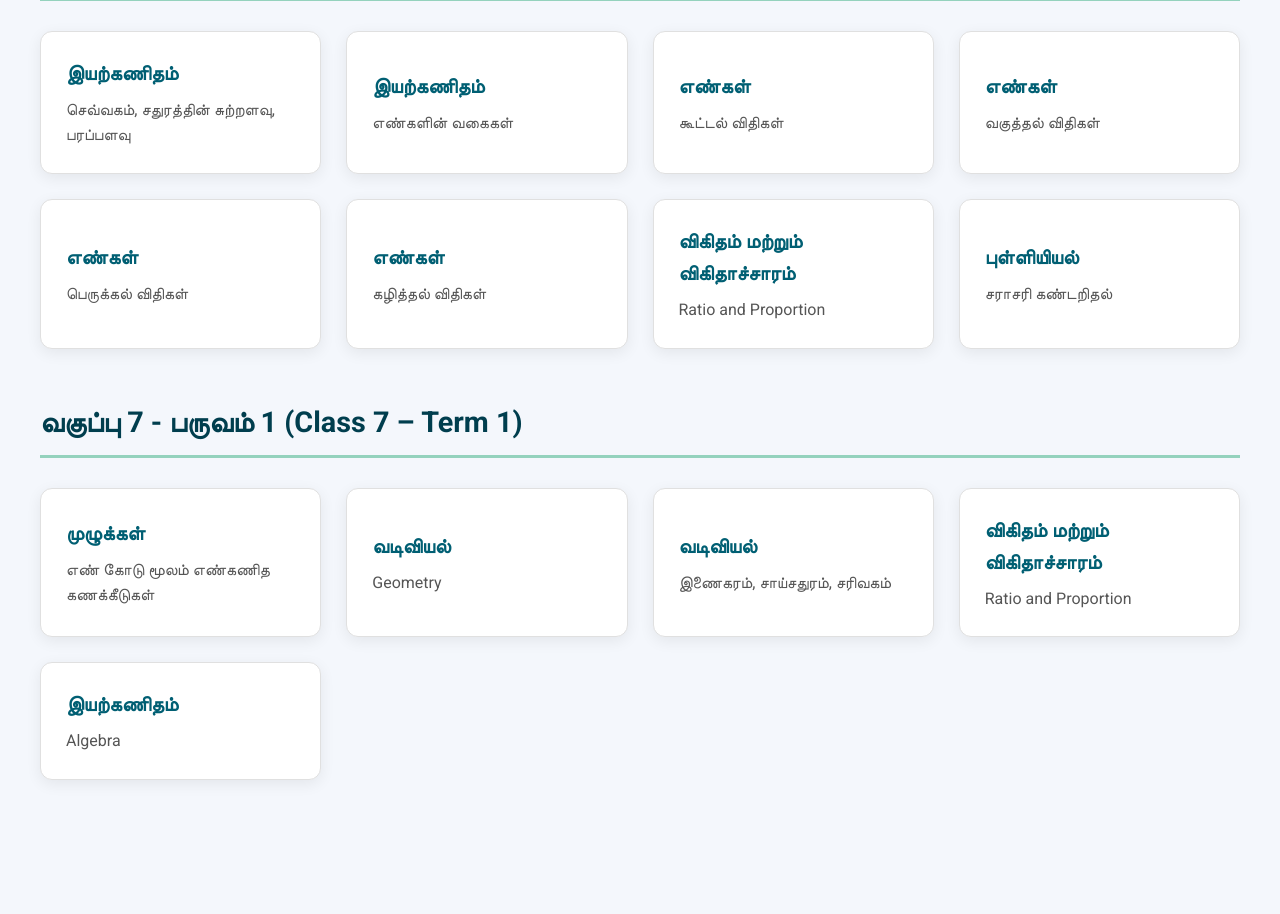
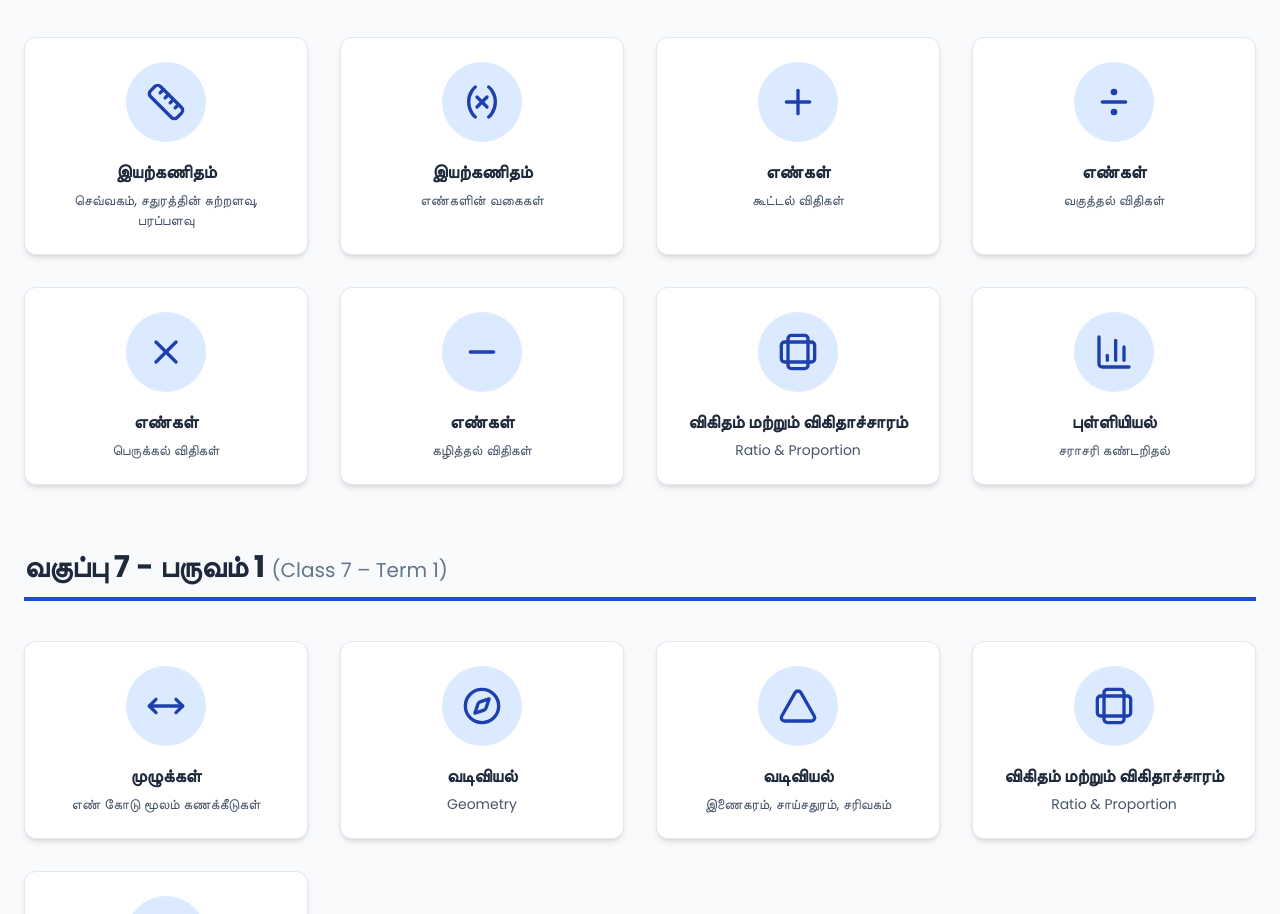
Before and after one commit to KSPIII-Kanya/Kalike-Math-Simulations, a plain HTML site: page index.html in a window 1280 px wide. Shown: the part 283-1197 px from the top of the page. Before the commit the page ends 1113 px from the top, so only its background shows below. Drawn offline with nearby package versions, Linux system fonts and the light colour scheme; a web font is replaced by a local one.

Commit message:
Update index.html

```diff
--- a/index.html
+++ b/index.html
@@ -4,188 +4,167 @@
     <meta charset="UTF-8">
     <meta name="viewport" content="width=device-width, initial-scale=1.0">
     <title>கன்ய சம்பூர்ணா திட்டம்</title>
-  <link rel="preconnect" href="https://fonts.googleapis.com">
-  <link rel="preconnect" href="https://fonts.gstatic.com" crossorigin>
-  <link href="https://fonts.googleapis.com/css2?family=Roboto:wght@400;500;700&display=swap" rel="stylesheet">
+    <script src="https://cdn.tailwindcss.com"></script>
+    <link href="https://fonts.googleapis.com/css2?family=Tiro+Tamil:ital@0;1&family=Poppins:wght@400;500;700&display=swap" rel="stylesheet">
+    <script src="https://unpkg.com/lucide@latest"></script>
+
     <style>
         body {
-      font-family: 'Roboto', sans-serif;
-      background-color: #f4f7fc;
-      color: #333;
-      margin: 0;
-      line-height: 1.6;
+            font-family: 'Poppins', sans-serif;
+            background-color: #f0f4f8; /* A light blue-grey background */
         }
-
-    .page-header {
-      background: linear-gradient(135deg, #005f73, #0a9396);
-      color: #ffffff;
-      padding: 40px 20px;
-      text-align: center;
-      box-shadow: 0 2px 10px rgba(0, 0, 0, 0.1);
+        .font-tiro-tamil {
+            font-family: 'Tiro Tamil', serif;
         }
-
-    .page-header h1 {
-      margin: 0;
-      font-size: 2.5em;
-      font-weight: 700;
+        .header-dark-blue {
+            background: linear-gradient(135deg, #0d47a1, #1976d2); /* Professional dark blue gradient */
         }
-
-    .page-header .subheading {
-      margin: 10px 0 0;
-      font-size: 1.2em;
-      font-weight: 400;
-      opacity: 0.9;
+        .card {
+            transition: transform 0.3s ease-in-out, box-shadow 0.3s ease-in-out;
+            border: 1px solid #e2e8f0;
         }
-
-    .container {
-      max-width: 1200px;
-      margin: 40px auto;
-      padding: 0 20px;
+        .card:hover {
+            transform: translateY(-6px);
+            box-shadow: 0 10px 20px rgba(0, 0, 0, 0.1);
         }
-
-    .class-section {
-      margin-bottom: 50px;
+        .card-icon-wrapper {
+            transition: transform 0.3s ease-in-out, background-color 0.3s;
         }
-
-    .class-section h2 {
-      font-size: 1.8em;
-      color: #003e4e;
-      border-bottom: 3px solid #94d2bd;
-      padding-bottom: 10px;
-      margin-bottom: 30px;
-    }
-
-    .simulations-grid {
-      display: grid;
-      grid-template-columns: repeat(auto-fill, minmax(280px, 1fr));
-      gap: 25px;
-    }
-
-    .card {
-      background-color: #ffffff;
-      border-radius: 12px;
-      box-shadow: 0 4px 15px rgba(0, 0, 0, 0.07);
-      padding: 25px;
-      text-decoration: none;
-      color: inherit;
-      transition: transform 0.3s ease, box-shadow 0.3s ease;
-      display: flex;
-      flex-direction: column;
-      justify-content: center;
-      border: 1px solid #e0e0e0;
-    }
-
-    .card:hover {
-      transform: translateY(-8px);
-      box-shadow: 0 10px 25px rgba(0, 0, 0, 0.1);
-    }
-
-    .card h3 {
-      margin: 0 0 8px 0;
-      color: #005f73;
-      font-size: 1.25em;
-    }
-
-    .card p {
-      margin: 0;
-      font-size: 1em;
-      color: #555;
-    }
-
-    @media (max-width: 768px) {
-      .page-header h1 {
-        font-size: 2em;
-      }
-      .page-header .subheading {
-        font-size: 1em;
-      }
-      .class-section h2 {
-        font-size: 1.5em;
-      }
-    }
-
-    @media (max-width: 480px) {
-      .page-header {
-        padding: 30px 15px;
-      }
-      .simulations-grid {
-        grid-template-columns: 1fr;
-      }
+        .card:hover .card-icon-wrapper {
+            transform: scale(1.05);
+            background-color: #bbdefb; /* A slightly darker blue on hover */
         }
     </style>
 </head>
-<body>
+<body class="bg-slate-50">
 
-  <header class="page-header">
-    <h1>கன்ய சம்பூர்ணா திட்டம் / கன்யா பெண்கள் கல்வி திட்டம்</h1>
-    <p class="subheading">இத்திட்டம் TITAN மற்றும் KALIKE நிறுவனங்களின் பங்களிப்புடன் செயல்படுத்தப்படுகிறது</p>
+    <!-- Header Section -->
+    <header class="header-dark-blue text-white shadow-lg">
+        <div class="container mx-auto px-6 py-10 text-center">
+            <!-- Header icon has been removed as requested -->
+            <h1 class="text-4xl md:text-5xl font-bold font-tiro-tamil mb-3">கன்ய சம்பூர்ணா திட்டம்/கன்யா பெண்கள் கல்வி திட்டம்</h1>
+            <p class="mt-2 max-w-2xl mx-auto text-base opacity-90">இத்திட்டம் TITAN மற்றும் KALIKE நிறுவனங்களின் பங்களிப்புடன் செயல்படுத்தப்படுகிறது</p>
+        </div>
     </header>
 
-  <main class="container">
-    <section class="class-section">
-      <h2>வகுப்பு 6 - பருவம் 1 (Class 6 – Term 1)</h2>
-      <div class="simulations-grid">
-        <a href="Class%206/Term%201/Class%206%20_%20Term%201%20_%20Algebra%20_%20Perimeter,%20Area%20of%20Rectangle,%20Square.html" class="card" target="_blank">
-          <h3>இயற்கணிதம்</h3>
-          <p>செவ்வகம், சதுரத்தின் சுற்றளவு, பரப்பளவு</p>
+    <!-- Main Content -->
+    <main class="container mx-auto px-6 py-16">
+
+        <!-- Class 6 Section -->
+        <section class="mb-16">
+            <h2 class="text-3xl font-bold text-slate-800 mb-10 pb-3 border-b-4 border-blue-700">
+                வகுப்பு 6 - பருவம் 1 <span class="text-xl font-normal text-slate-500">(Class 6 – Term 1)</span>
+            </h2>
+            <div class="grid grid-cols-1 sm:grid-cols-2 md:grid-cols-3 lg:grid-cols-4 gap-8">
+                <!-- Card Start -->
+                <a href="#" class="card bg-white rounded-xl shadow-md p-6 flex flex-col items-center text-center">
+                    <div class="w-20 h-20 mb-4 bg-blue-100 text-blue-800 rounded-full flex items-center justify-center card-icon-wrapper">
+                        <i data-lucide="ruler" class="w-10 h-10"></i>
+                    </div>
+                    <h3 class="text-lg font-semibold text-slate-800">இயற்கணிதம்</h3>
+                    <p class="text-slate-600 text-sm mt-1">செவ்வகம், சதுரத்தின் சுற்றளவு, பரப்பளவு</p>
                 </a>
-        <a href="Class%206/Term%201/Class%206%20_%20Term%201%20_%20Algebra%20_%20Types%20of%20Numbers.html" class="card" target="_blank">
-          <h3>இயற்கணிதம்</h3>
-          <p>எண்களின் வகைகள்</p>
+                <!-- Card End -->
+                <a href="#" class="card bg-white rounded-xl shadow-md p-6 flex flex-col items-center text-center">
+                    <div class="w-20 h-20 mb-4 bg-blue-100 text-blue-800 rounded-full flex items-center justify-center card-icon-wrapper">
+                        <i data-lucide="variable" class="w-10 h-10"></i>
+                    </div>
+                    <h3 class="text-lg font-semibold text-slate-800">இயற்கணிதம்</h3>
+                    <p class="text-slate-600 text-sm mt-1">எண்களின் வகைகள்</p>
                 </a>
-        <a href="Class%206/Term%201/Class%206%20_%20Term%201%20_%20Numbers%20_%20Addition%20Rules.html" class="card" target="_blank">
-          <h3>எண்கள்</h3>
-          <p>கூட்டல் விதிகள்</p>
+                 <a href="#" class="card bg-white rounded-xl shadow-md p-6 flex flex-col items-center text-center">
+                    <div class="w-20 h-20 mb-4 bg-blue-100 text-blue-800 rounded-full flex items-center justify-center card-icon-wrapper">
+                        <i data-lucide="plus" class="w-10 h-10"></i>
+                    </div>
+                    <h3 class="text-lg font-semibold text-slate-800">எண்கள்</h3>
+                    <p class="text-slate-600 text-sm mt-1">கூட்டல் விதிகள்</p>
                 </a>
-        <a href="Class%206/Term%201/Class%206%20_%20Term%201%20_%20Numbers%20_%20Division%20Rules.html" class="card" target="_blank">
-          <h3>எண்கள்</h3>
-          <p>வகுத்தல் விதிகள்</p>
+                <a href="#" class="card bg-white rounded-xl shadow-md p-6 flex flex-col items-center text-center">
+                    <div class="w-20 h-20 mb-4 bg-blue-100 text-blue-800 rounded-full flex items-center justify-center card-icon-wrapper">
+                        <i data-lucide="divide" class="w-10 h-10"></i>
+                    </div>
+                    <h3 class="text-lg font-semibold text-slate-800">எண்கள்</h3>
+                    <p class="text-slate-600 text-sm mt-1">வகுத்தல் விதிகள்</p>
                 </a>
-        <a href="Class%206/Term%201/Class%206%20_%20Term%201%20_%20Numbers%20_%20Multiplication%20Rules.html" class="card" target="_blank">
-          <h3>எண்கள்</h3>
-          <p>பெருக்கல் விதிகள்</p>
+                <a href="#" class="card bg-white rounded-xl shadow-md p-6 flex flex-col items-center text-center">
+                    <div class="w-20 h-20 mb-4 bg-blue-100 text-blue-800 rounded-full flex items-center justify-center card-icon-wrapper">
+                        <i data-lucide="x" class="w-10 h-10"></i>
+                    </div>
+                    <h3 class="text-lg font-semibold text-slate-800">எண்கள்</h3>
+                    <p class="text-slate-600 text-sm mt-1">பெருக்கல் விதிகள்</p>
                 </a>
-        <a href="Class%206/Term%201/Class%206%20_%20Term%201%20_%20Numbers%20_%20Subtraction%20Rules.html" class="card" target="_blank">
-          <h3>எண்கள்</h3>
-          <p>கழித்தல் விதிகள்</p>
+                <a href="#" class="card bg-white rounded-xl shadow-md p-6 flex flex-col items-center text-center">
+                    <div class="w-20 h-20 mb-4 bg-blue-100 text-blue-800 rounded-full flex items-center justify-center card-icon-wrapper">
+                        <i data-lucide="minus" class="w-10 h-10"></i>
+                    </div>
+                    <h3 class="text-lg font-semibold text-slate-800">எண்கள்</h3>
+                    <p class="text-slate-600 text-sm mt-1">கழித்தல் விதிகள்</p>
                 </a>
-        <a href="Class%206/Term%201/Class%206%20_%20Term%201%20_%20Ratio%20and%20Proportion.html" class="card" target="_blank">
-          <h3>விகிதம் மற்றும் விகிதாச்சாரம்</h3>
-          <p>Ratio and Proportion</p>
+                <a href="#" class="card bg-white rounded-xl shadow-md p-6 flex flex-col items-center text-center">
+                    <div class="w-20 h-20 mb-4 bg-blue-100 text-blue-800 rounded-full flex items-center justify-center card-icon-wrapper">
+                        <i data-lucide="ratio" class="w-10 h-10"></i>
+                    </div>
+                    <h3 class="text-lg font-semibold text-slate-800">விகிதம் மற்றும் விகிதாச்சாரம்</h3>
+                    <p class="text-slate-600 text-sm mt-1">Ratio & Proportion</p>
                 </a>
-        <a href="Class%206/Term%201/Class%206%20_%20Term%201%20_%20Statistics%20(Finding%20Average).html" class="card" target="_blank">
-          <h3>புள்ளியியல்</h3>
-          <p>சராசரி கண்டறிதல்</p>
+                <a href="#" class="card bg-white rounded-xl shadow-md p-6 flex flex-col items-center text-center">
+                    <div class="w-20 h-20 mb-4 bg-blue-100 text-blue-800 rounded-full flex items-center justify-center card-icon-wrapper">
+                        <i data-lucide="bar-chart-3" class="w-10 h-10"></i>
+                    </div>
+                    <h3 class="text-lg font-semibold text-slate-800">புள்ளியியல்</h3>
+                    <p class="text-slate-600 text-sm mt-1">சராசரி கண்டறிதல்</p>
                 </a>
             </div>
         </section>
 
-    <section class="class-section">
-      <h2>வகுப்பு 7 - பருவம் 1 (Class 7 – Term 1)</h2>
-      <div class="simulations-grid">
-        <a href="Class%207/Term%201/Class%207_Term1_Integers_Arithmetic_Calculations_through_number_line.html" class="card" target="_blank">
-          <h3>முழுக்கள்</h3>
-          <p>எண் கோடு மூலம் எண்கணித கணக்கீடுகள்</p>
+        <!-- Class 7 Section -->
+        <section>
+            <h2 class="text-3xl font-bold text-slate-800 mb-10 pb-3 border-b-4 border-blue-700">
+                வகுப்பு 7 - பருவம் 1 <span class="text-xl font-normal text-slate-500">(Class 7 – Term 1)</span>
+            </h2>
+            <div class="grid grid-cols-1 sm:grid-cols-2 md:grid-cols-3 lg:grid-cols-4 gap-8">
+                 <a href="Class%207/Term%201/Class%207%20Term%201%20Integers%20Arithmetic%20Calculations%20through%20number%20line.html" class="card bg-white rounded-xl shadow-md p-6 flex flex-col items-center text-center">
+                    <div class="w-20 h-20 mb-4 bg-blue-100 text-blue-800 rounded-full flex items-center justify-center card-icon-wrapper">
+                        <i data-lucide="move-horizontal" class="w-10 h-10"></i>
+                    </div>
+                    <h3 class="text-lg font-semibold text-slate-800">முழுக்கள்</h3>
+                    <p class="text-slate-600 text-sm mt-1">எண் கோடு மூலம் கணக்கீடுகள்</p>
                 </a>
-        <a href="Class%207/Term%201/Class%207%20_%20Term%201%20_%20Geometry.html" class="card" target="_blank">
-          <h3>வடிவியல்</h3>
-          <p>Geometry</p>
+                <a href="#" class="card bg-white rounded-xl shadow-md p-6 flex flex-col items-center text-center">
+                    <div class="w-20 h-20 mb-4 bg-blue-100 text-blue-800 rounded-full flex items-center justify-center card-icon-wrapper">
+                        <i data-lucide="compass" class="w-10 h-10"></i>
+                    </div>
+                    <h3 class="text-lg font-semibold text-slate-800">வடிவியல்</h3>
+                    <p class="text-slate-600 text-sm mt-1">Geometry</p>
                 </a>
-        <a href="Class%207/Term%201/Class%207%20_%20Term%201%20_%20Parallelogram,%20Rhombus,%20Trapezoid.html" class="card" target="_blank">
-          <h3>வடிவியல்</h3>
-          <p>இணைகரம், சாய்சதுரம், சரிவகம்</p>
+                 <a href="#" class="card bg-white rounded-xl shadow-md p-6 flex flex-col items-center text-center">
+                    <div class="w-20 h-20 mb-4 bg-blue-100 text-blue-800 rounded-full flex items-center justify-center card-icon-wrapper">
+                        <i data-lucide="triangle" class="w-10 h-10"></i>
+                    </div>
+                    <h3 class="text-lg font-semibold text-slate-800">வடிவியல்</h3>
+                    <p class="text-slate-600 text-sm mt-1">இணைகரம், சாய்சதுரம், சரிவகம்</p>
                 </a>
-        <a href="Class%207/Term%201/Class%207%20_%20Term%201%20_%20Ratio%20and%20Proportion.html" class="card" target="_blank">
-          <h3>விகிதம் மற்றும் விகிதாச்சாரம்</h3>
-          <p>Ratio and Proportion</p>
+                <a href="#" class="card bg-white rounded-xl shadow-md p-6 flex flex-col items-center text-center">
+                    <div class="w-20 h-20 mb-4 bg-blue-100 text-blue-800 rounded-full flex items-center justify-center card-icon-wrapper">
+                        <i data-lucide="ratio" class="w-10 h-10"></i>
+                    </div>
+                    <h3 class="text-lg font-semibold text-slate-800">விகிதம் மற்றும் விகிதாச்சாரம்</h3>
+                    <p class="text-slate-600 text-sm mt-1">Ratio & Proportion</p>
                 </a>
-        <a href="Class%207/Term%201/Class%207_Term1_Algebra.html" class="card" target="_blank">
-          <h3>இயற்கணிதம்</h3>
-          <p>Algebra</p>
+                <a href="#" class="card bg-white rounded-xl shadow-md p-6 flex flex-col items-center text-center">
+                    <div class="w-20 h-20 mb-4 bg-blue-100 text-blue-800 rounded-full flex items-center justify-center card-icon-wrapper">
+                        <i data-lucide="superscript" class="w-10 h-10"></i>
+                    </div>
+                    <h3 class="text-lg font-semibold text-slate-800">இயற்கணிதம்</h3>
+                    <p class="text-slate-600 text-sm mt-1">Algebra</p>
                 </a>
             </div>
         </section>
+
     </main>
 
+    <script>
+        lucide.createIcons();
+    </script>
 </body>
 </html>
```
Lines whose indentation alone changed are shown as unchanged.
